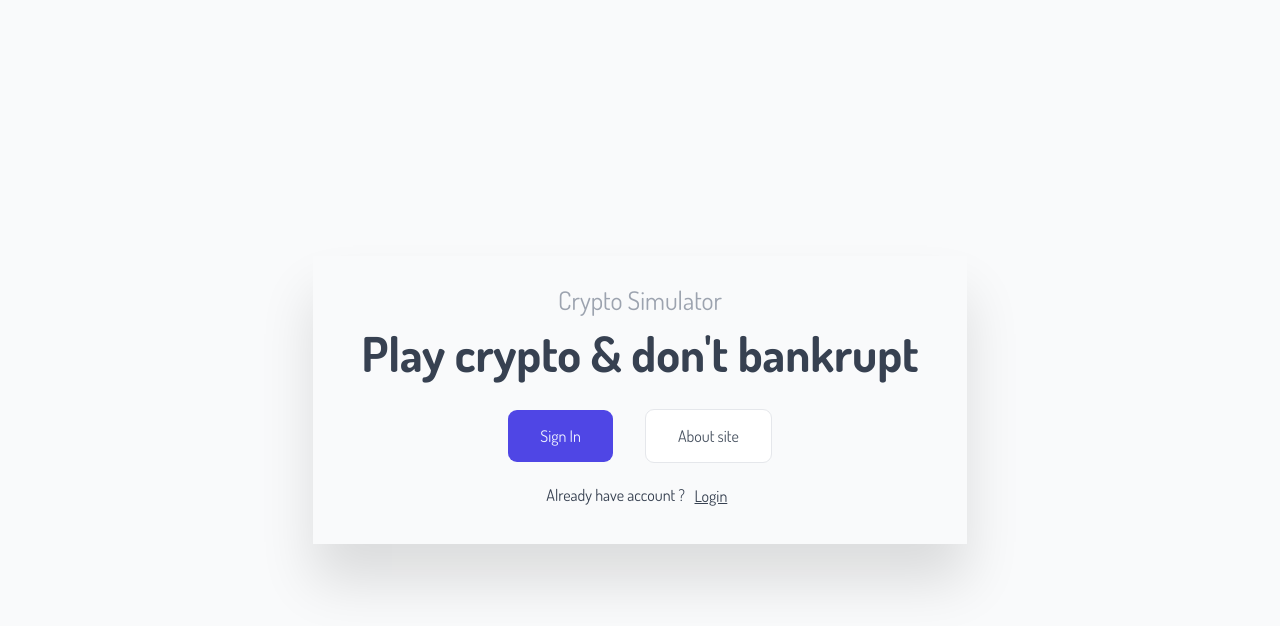
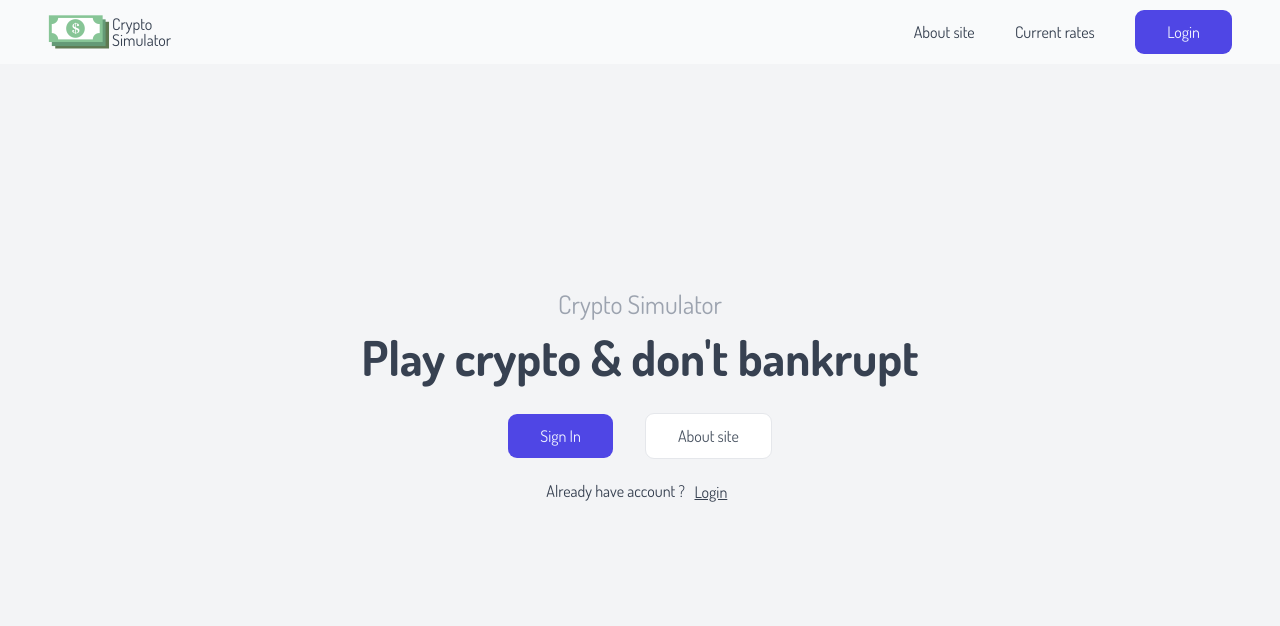
Before and after one commit to helo1313/crypto-simulator, a Next.js app: page / in a window 1280 px wide. Shown: the top 626 px of the page. Built offline with nearby package versions, Linux system fonts and the light colour scheme.

Commit message:
added landing page

```diff
--- /dev/null
+++ b/src/components/Layout.tsx
@@ -0,0 +1,12 @@
+import React, { PropsWithChildren } from "react";
+import Header from "./header/Header";
+
+const Layout = ({ children }: PropsWithChildren) => {
+  return (
+    <>
+      <Header />
+      {children}
+    </>
+  );
+};
+export default Layout;
--- /dev/null
+++ b/src/components/header/Header.tsx
@@ -0,0 +1,34 @@
+import Link from "next/link";
+import Logo from "../logo/Logo";
+
+import classes from "./header.module.scss";
+import Button from "../ui/button/Button";
+
+const Header: React.FC = () => {
+  return (
+    <div className={classes.header}>
+      <div className={classes.content}>
+        <Logo />
+
+        <nav className={classes.navigation}>
+          <ul>
+            <li>
+              <Link href="/about">About site</Link>
+            </li>
+            <li>
+              <Link href="/about">Current rates</Link>
+            </li>
+            <li>
+              <Button onClick={() => {}} type="primary">
+                {" "}
+                Login
+              </Button>
+            </li>
+          </ul>
+        </nav>
+      </div>
+    </div>
+  );
+};
+
+export default Header;
--- /dev/null
+++ b/src/components/header/header.module.scss
@@ -0,0 +1,42 @@
+.header {
+  position: fixed;
+  width: 100dvw;
+  display: flex;
+  justify-content: center;
+
+  background-color: var(--color-grey-50);
+}
+
+.content {
+  width: 100%;
+  max-width: 1600px;
+  margin: 0 3rem;
+
+  display: flex;
+  align-items: center;
+}
+
+.navigation {
+  width: 100%;
+
+  display: flex;
+  align-items: center;
+  justify-content: flex-end;
+
+  ul {
+    display: flex;
+    align-items: center;
+
+    flex-basis: 30%;
+    justify-content: space-between;
+  }
+
+  a {
+    color: var(--color-grey-700);
+    text-decoration: none;
+
+    &:hover {
+      text-decoration: underline;
+    }
+  }
+}
--- a/src/components/header/Logo.tsx
+++ b/src/components/logo/Logo.tsx
@@ -1,10 +1,10 @@
 import Image from "next/image";
 
-import classes from "./header.module.scss";
+import classes from "./logo.module.scss";
 
 const Logo: React.FC = () => {
   return (
-    <div className={classes.header}>
+    <div className={classes.logo}>
       <Image
         src="/Images/Dollar.png"
         alt="Dollar image"
--- a/src/components/ui/button/button.module.scss
+++ b/src/components/ui/button/button.module.scss
@@ -1,6 +1,5 @@
 .button {
-  margin: 1rem;
-  padding: 1rem 2rem;
+  padding: 0.75rem 2rem;
   border-radius: var(--border-radius-lg);
 
   &:hover {
--- a/src/pages/_app.tsx
+++ b/src/pages/_app.tsx
@@ -1,7 +1,13 @@
+import Layout from "@/components/layout";
+
 import "../styles/app.scss";
 
 import type { AppProps } from "next/app";
 
 export default function App({ Component, pageProps }: AppProps) {
-  return <Component {...pageProps} />;
+  return (
+    <Layout>
+      <Component {...pageProps} />
+    </Layout>
+  );
 }
--- a/src/pages/index.tsx
+++ b/src/pages/index.tsx
@@ -1,8 +1,8 @@
 import { Inter } from "next/font/google";
 
+import Button from "@/components/ui/button/Button";
+
 import classes from "../styles/Pages/home.module.scss";
-import Button from "@/components/ui/button/Button";
-import Header from "@/components/header/Logo";
 
 const inter = Inter({ subsets: ["latin"] });
 
--- a/src/styles/Pages/home.module.scss
+++ b/src/styles/Pages/home.module.scss
@@ -14,10 +14,6 @@
   justify-content: center;
   align-items: center;
 
-  background-color: var(--color-grey-50);
-
-  box-shadow: var(--shadow-lg);
-
   h1 {
     padding: 1rem;
   }
@@ -26,3 +22,11 @@
     color: var(--color-grey-400);
   }
 }
+
+.buttonContainer {
+  padding: 1rem;
+
+  button {
+    margin: 0 1rem;
+  }
+}
--- a/src/styles/app.scss
+++ b/src/styles/app.scss
@@ -9,7 +9,7 @@ html {
 
 body {
   font-family: var(--font-primary);
-  background-color: var(--color-grey-50);
+  background-color: var(--color-grey-100);
   color: var(--color-grey-700);
 }
 
```
Also changed, not shown: src/components/logo/logo.module.scss (renamed from src/components/header/logo.module.scss).
